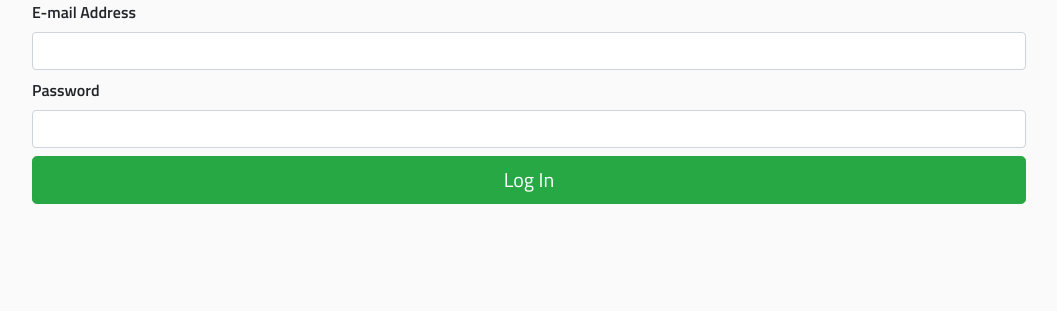
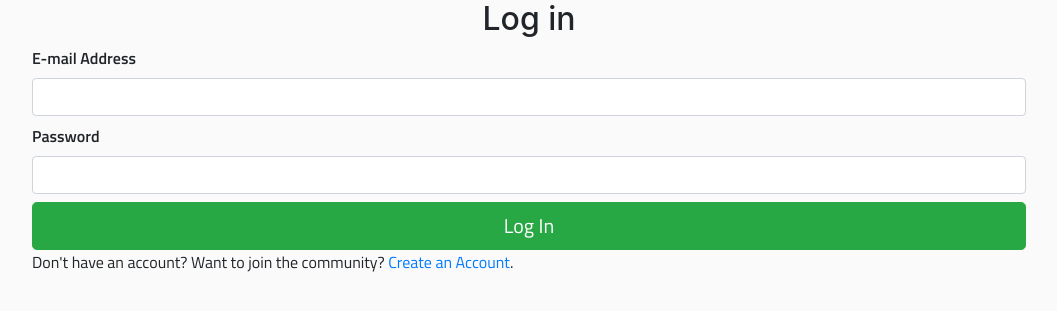
Before and after one commit to hanneswidrig/taj-mahal, a Flask app: page /login in a window 1280 px wide. Shown: the part 64-375 px from the top of the page, without its empty margins (111-1168 px from the left). Run offline with Flask 2, Linux system fonts and the light colour scheme; parts of the project's set-up code (start-up, migrations or seed data) failed here and were passed over; some libraries are stand-ins or nearby versions.

Commit message:
Now clicking on something when not logged in redirects you to log in, not the account page.

```diff
--- a/app.py
+++ b/app.py
@@ -82,7 +82,7 @@ def listing_detail(listing_id):
 @app.route('/listing/buy/<int:listing_id>', methods=['GET', 'POST'])
 def listing_purchase(listing_id):
 		if 'user_id' not in session:
-			return redirect(url_for('account'))
+			return redirect(url_for('log_in'))
 		rel_link = helper_functions.relative_link(request.path, request.referrer)
 		listing = db.get_one_listing(listing_id)
 		buy_item = buy_form()
@@ -144,7 +144,7 @@ def listing_new():
 							if file_extension in approved_file_extensions:
 								user_email = session['email']
 								seller_dir = './static/images/uploaded-images/{}'.format(user_email)
-								if not os.path.exists(seller_dir): #TODO: Fix this!
+								if not os.path.exists(seller_dir): #TODO: Fix this! this if always comes out true because the path existing is false
 									print("im tryna make a path.")
 									os.mkdir(seller_dir)
 								file_path = os.path.join('images/uploaded-images/{}/'.format(user_email), file_name)
@@ -190,7 +190,7 @@ def listing_new():
 							else:
 									flash('Invalid image file format, please use PNG, JPG, or JPEG.')
 		else:
-			return redirect(url_for('account'))
+			return redirect(url_for('log_in'))
 		return render_template('listing-new.html', form=listing_form, rel_link=rel_link)
 
 
--- a/templates/create-account.html
+++ b/templates/create-account.html
@@ -6,7 +6,7 @@
 {% endblock %}
 {% block content %}
 
-    <h2>Create an Account</h2>
+    <h2 style="text-align:center">Create an Account</h2>
 {#    <form method="POST">#}
 {#        <p>#}
 {#            <label for="email">Email Address</label>#}
--- a/templates/log-in.html
+++ b/templates/log-in.html
@@ -5,7 +5,7 @@
 <link rel="stylesheet" type="text/css" href="{{ url_for('static',filename='styles/listing-new.css') }}">
 {% endblock %}
 {% block content %}
-
+<h2 style="text-align:center">Log in</h2>
 {#{% macro wtfield(field) %}#}
 {#    <p>#}
 {#        {{ field.label }} {{ field() }}#}
@@ -39,5 +39,6 @@
             </div>
             {{ form.submit(class_="btn btn-primary btn-success btn-lg btn-block") }}
     </form>
+    <p> Don't have an account? Want to join the community? <a href="{{ url_for('create_account') }}">Create an Account</a>.</p>
 </div>
 {% endblock %}
```
